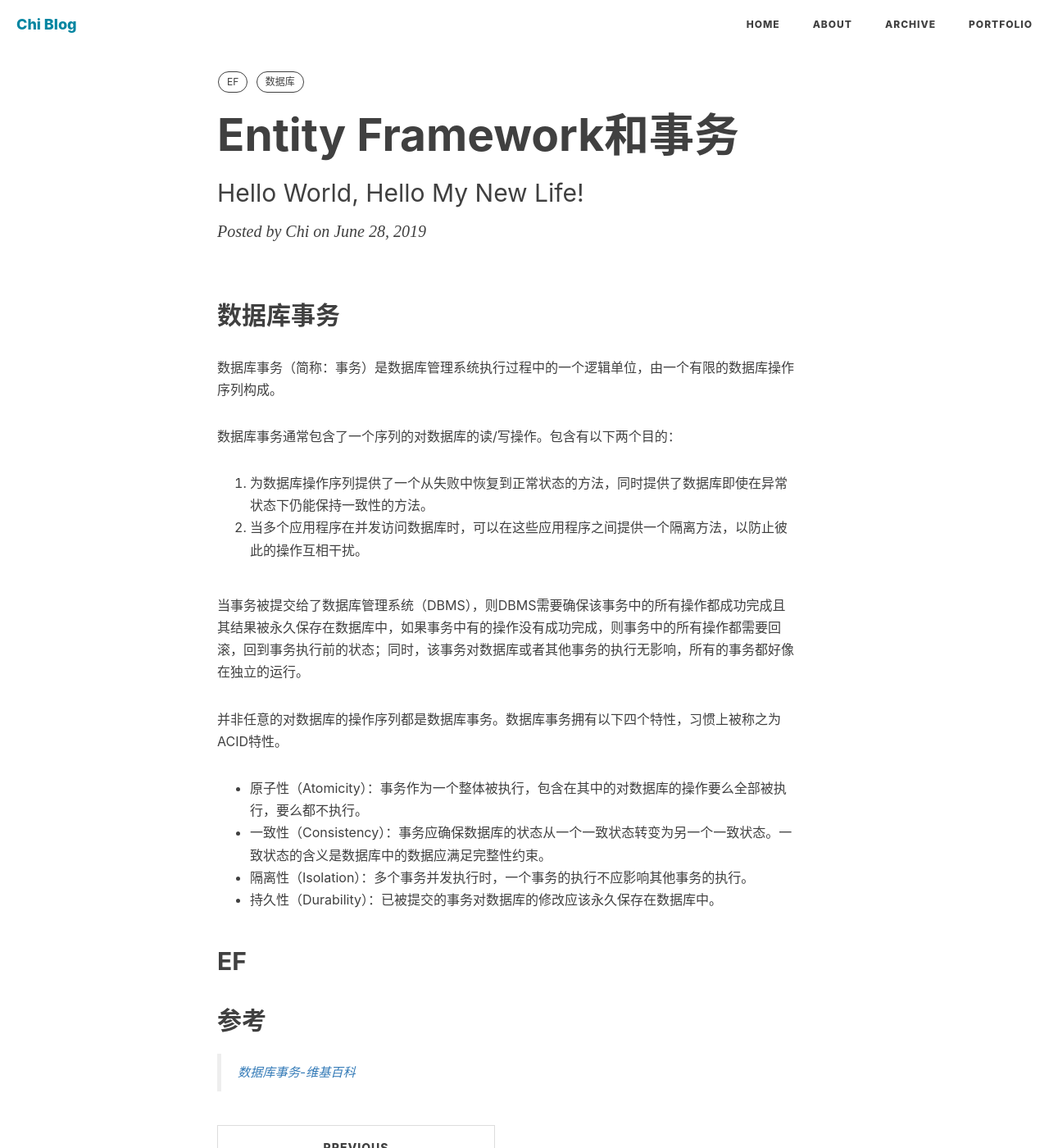
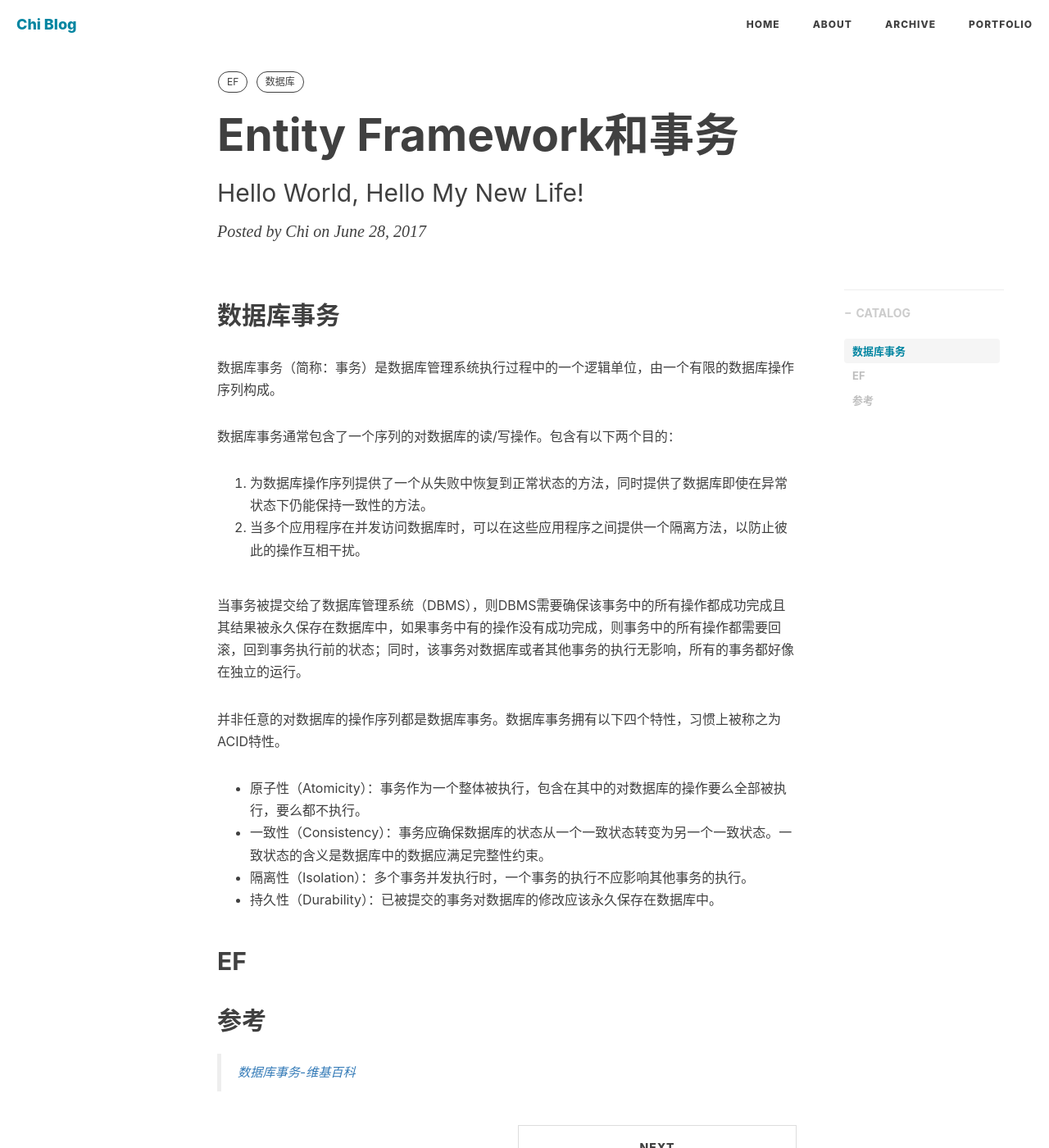
Before and after one commit to realZhangChi/realZhangChi.github.io, a Jekyll site: the page built from _posts/2019-06-28-ef-and-Transaction.markdown, in a window 1280 px wide and 1400 px high. Shown: the whole window at 82% size. Built offline with Jekyll 4.4.1, drawn with Linux system fonts in a browser that asks for light colours; nearby versions of some CDN libraries; comment, search, counter and statistics services are not loaded; some of the changed lines change nothing that is shown; some of the changed text lies outside the part shown.

Commit message:
enable catalog

```diff
--- a/_posts/2019-06-28-ef-and-Transaction.markdown
+++ b/_posts/2019-06-28-ef-and-Transaction.markdown
@@ -3,7 +3,9 @@
 title: "Entity Framework和事务"
 subtitle: 'Hello World, Hello My New Life!'
 author: "Chi"
+date: 2017-06-28 09:00
 header-style: text
+catalog: true
 tags:
   - EF
   - 数据库
```
